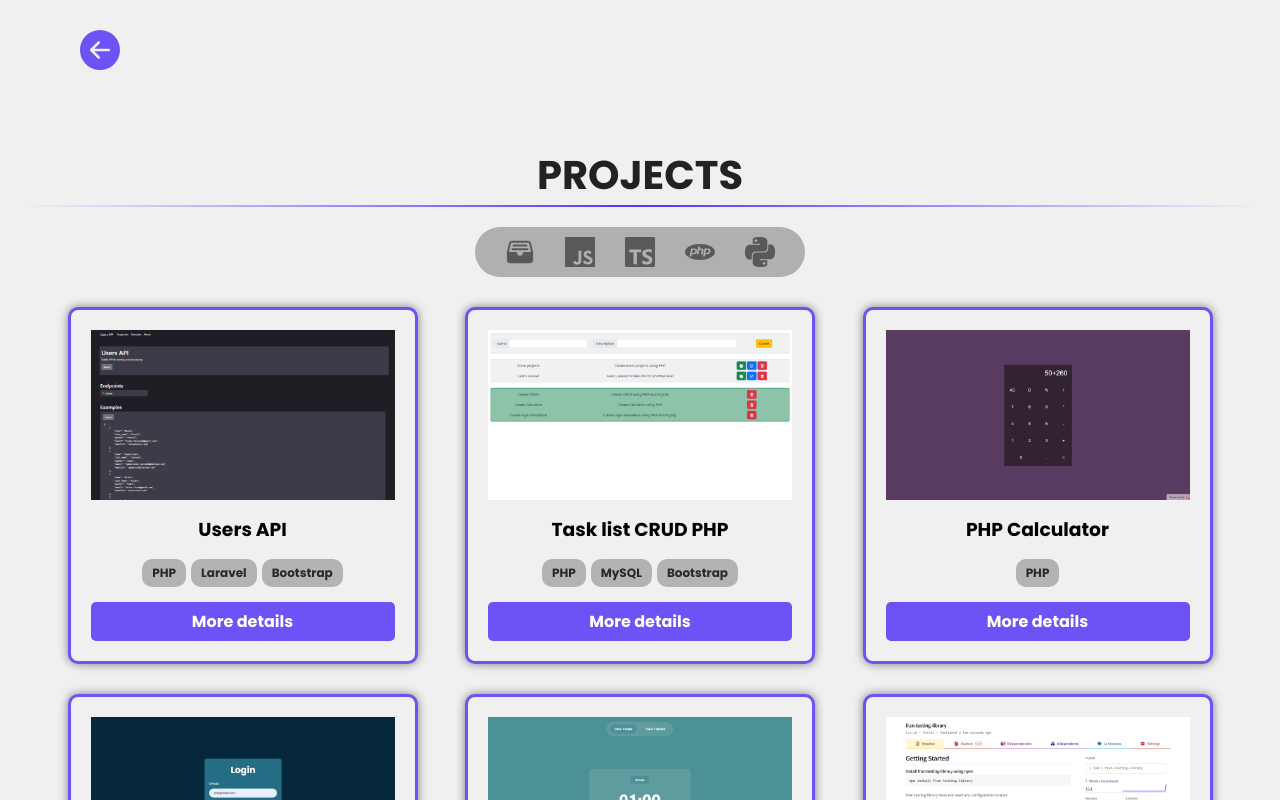
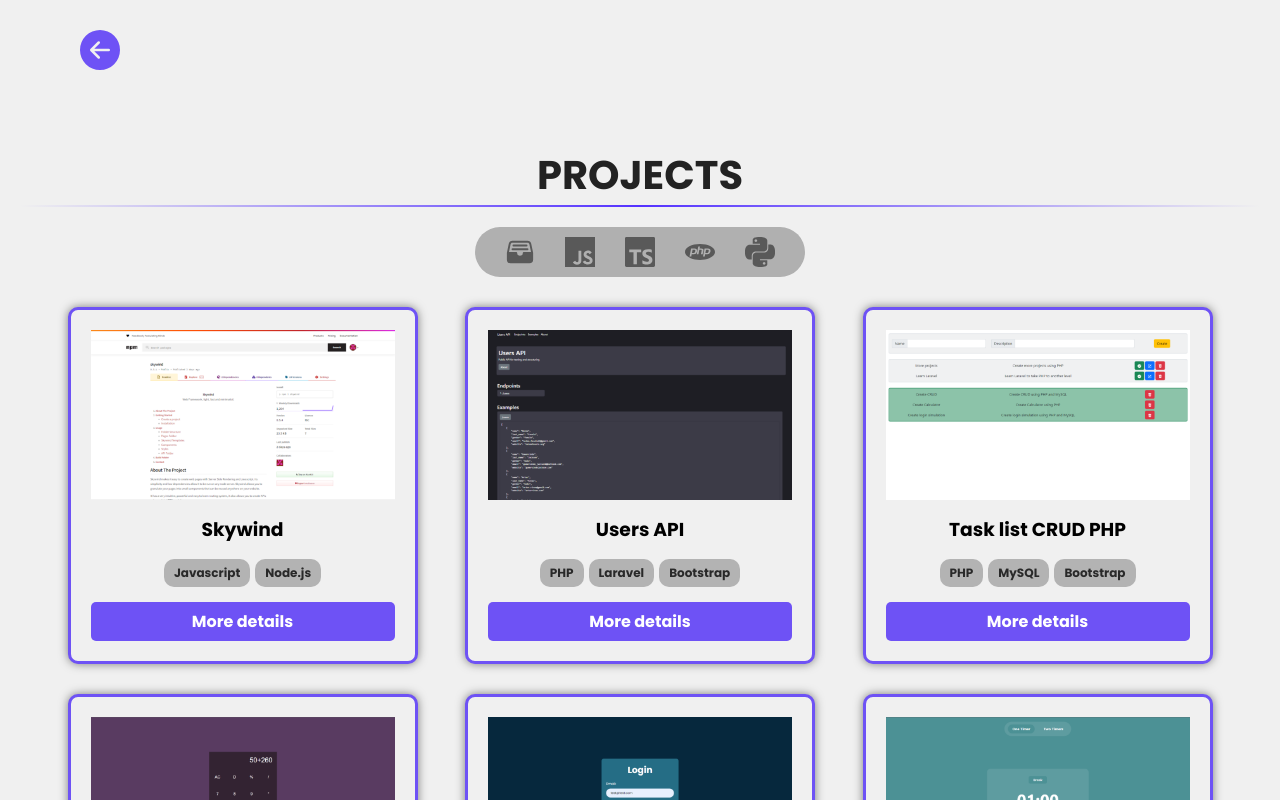
Before and after one commit to francescoalterio/portfolio-nextjs, a Next.js app: page /projects in a window 1280 px wide. Shown: the top 800 px of the page. Built offline with nearby package versions, Linux system fonts and the light colour scheme.

Commit message:
add skywind project

```diff
--- a/projects/index.js
+++ b/projects/index.js
@@ -876,4 +876,34 @@ The app is built with Monaco Editor, the same editor that VS Code uses.`,
       />,
     ],
   },
+  {
+    id: 24,
+    name: "Skywind",
+    src: "/images/projects/skywind.png",
+    alt: "img-skywind",
+    description: `Skywind makes it easy to create web pages with Server Side Rendering and Javascript. Its simplicity and low dependencies allow it to be run on any node server. Skywind allows you to granulate your pages into small components that can be reused anywhere on your website.
+
+    It has a very intuitive, powerful and easy to learn routing system, it also allows you to create APIs using node's HTTP module.`,
+    preview: "https://www.npmjs.com/package/skywind",
+    repo: "https://github.com/francescoalterio/skywind",
+    coreTechs: ["Javascript", "Node.js"],
+    isFavorite: true,
+    techs: [
+      <Skill
+        src={"/images/technologies/javascript-2752148-2284965.png"}
+        href={"https://developer.mozilla.org/en-US/docs/Web/JavaScript"}
+        alt={"img-javascript-logo"}
+        technology="Javascript"
+        size={80}
+      />,
+      <Skill
+        src={"/images/technologies/node.png"}
+        href={"https://nodejs.org/en/"}
+        alt={"img-node-logo"}
+        technology="Node.js"
+        size={80}
+        needPadding
+      />,
+    ],
+  },
 ];
```
Also changed, not shown: public/images/projects/skywind.png (added).
